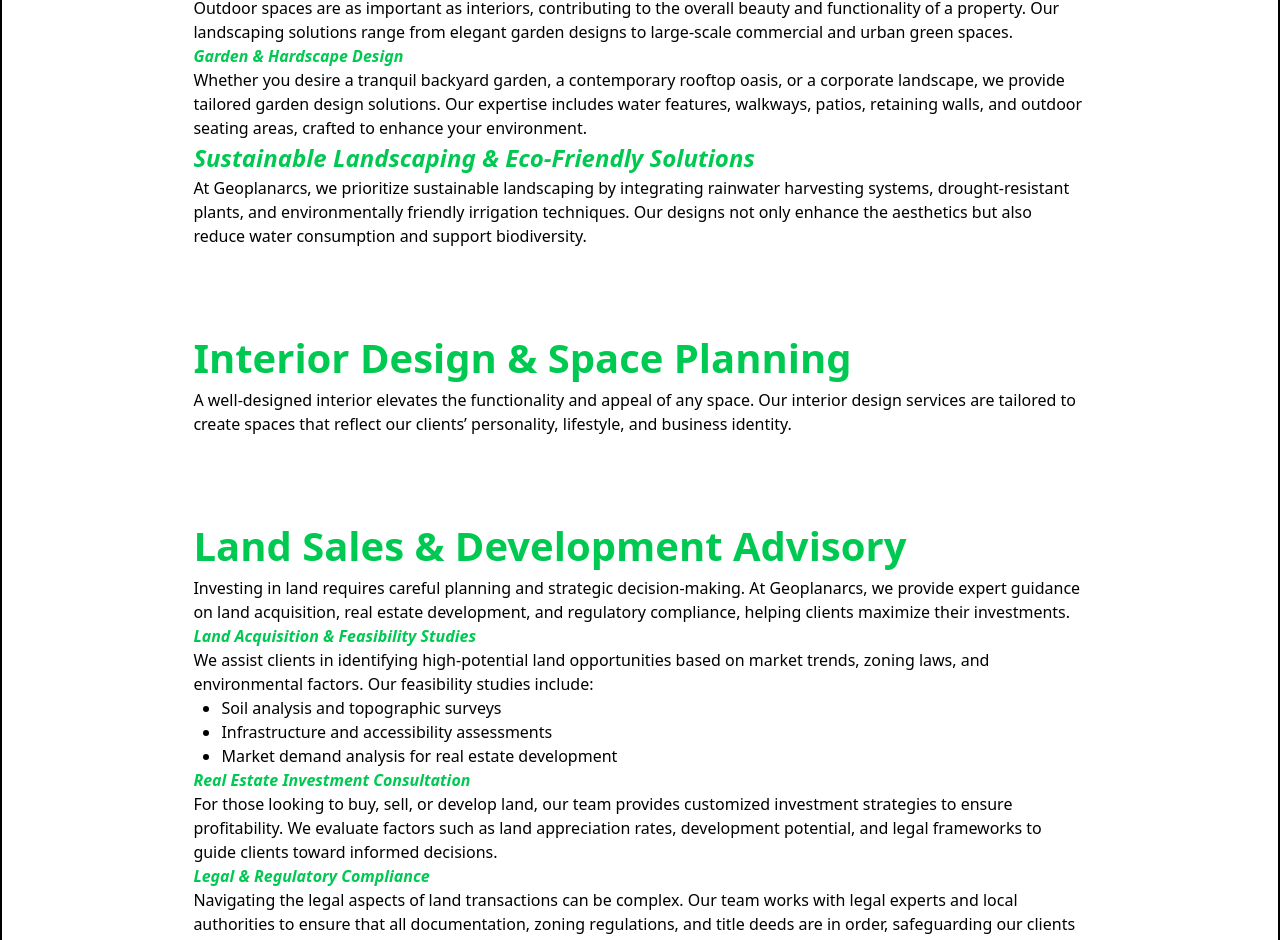
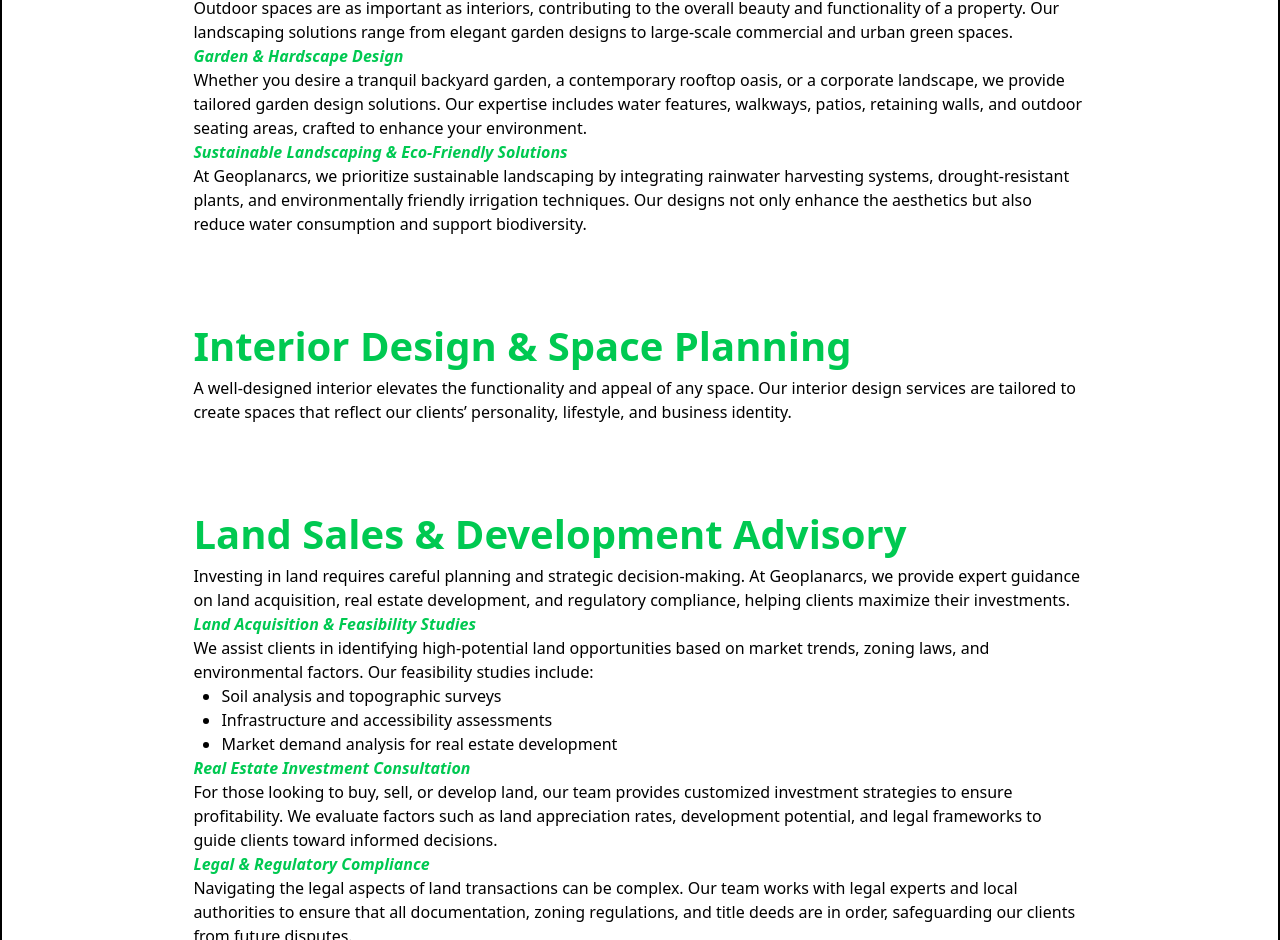
Before and after one commit to staff2277/Geoplanarcs, a React (Vite) app in the folder Geoplanarcs/: page /services in a window 1280 px wide. Shown: the part 974-1914 px from the top of the page. Built offline with nearby package versions, Linux system fonts and the light colour scheme.

Commit message:
changes nade to services

```diff
--- a/Geoplanarcs/pages/Services.jsx
+++ b/Geoplanarcs/pages/Services.jsx
@@ -77,7 +77,7 @@ const Services = () => {
               </p>
             </div>
             <div>
-              <h1 className="text-green-500 italic text-[1.5rem] font-bold">
+              <h1 className="text-green-500 italic text-[1rem] font-bold">
                 Sustainable Landscaping & Eco-Friendly Solutions
               </h1>
               <p>
```
